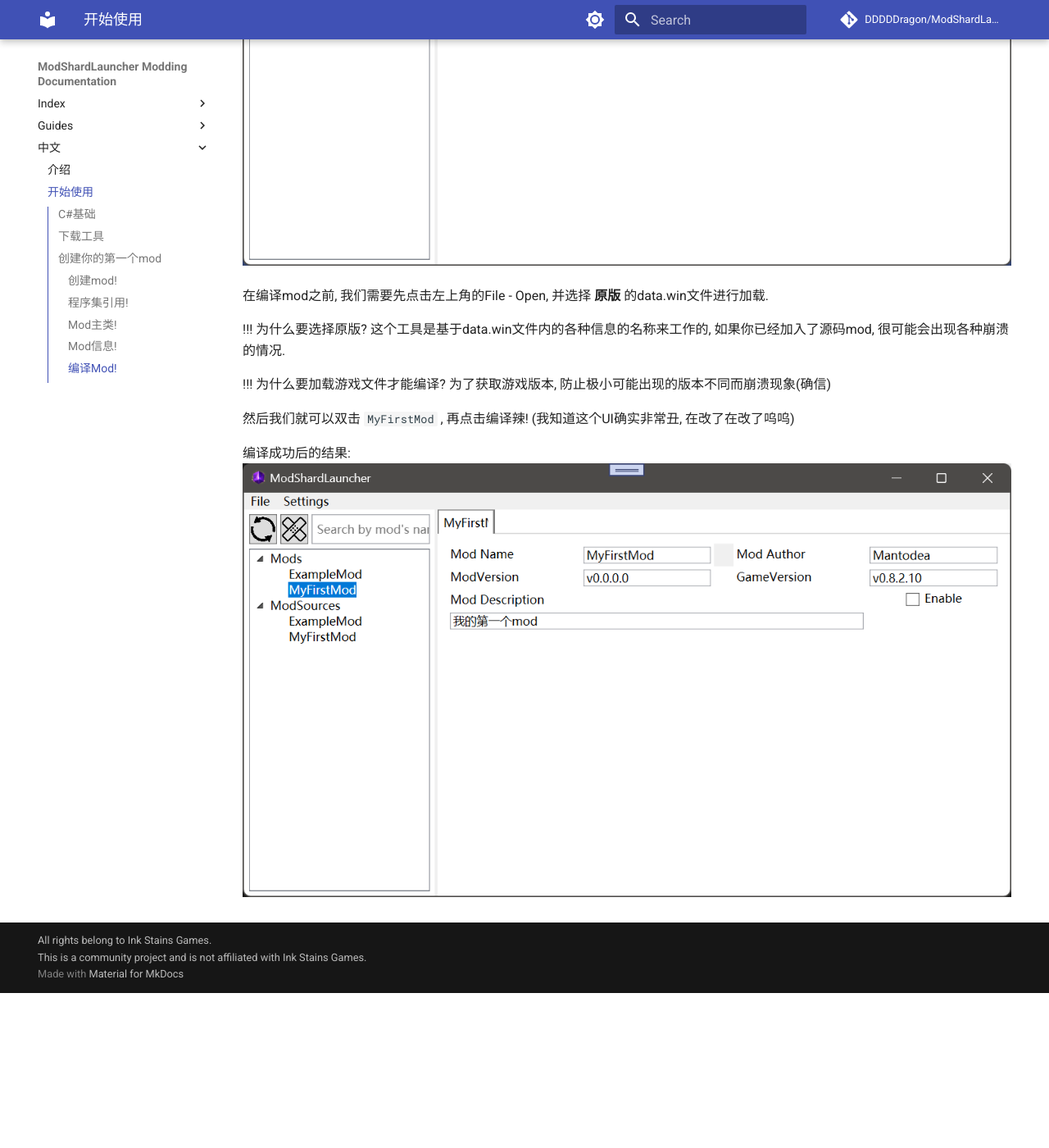
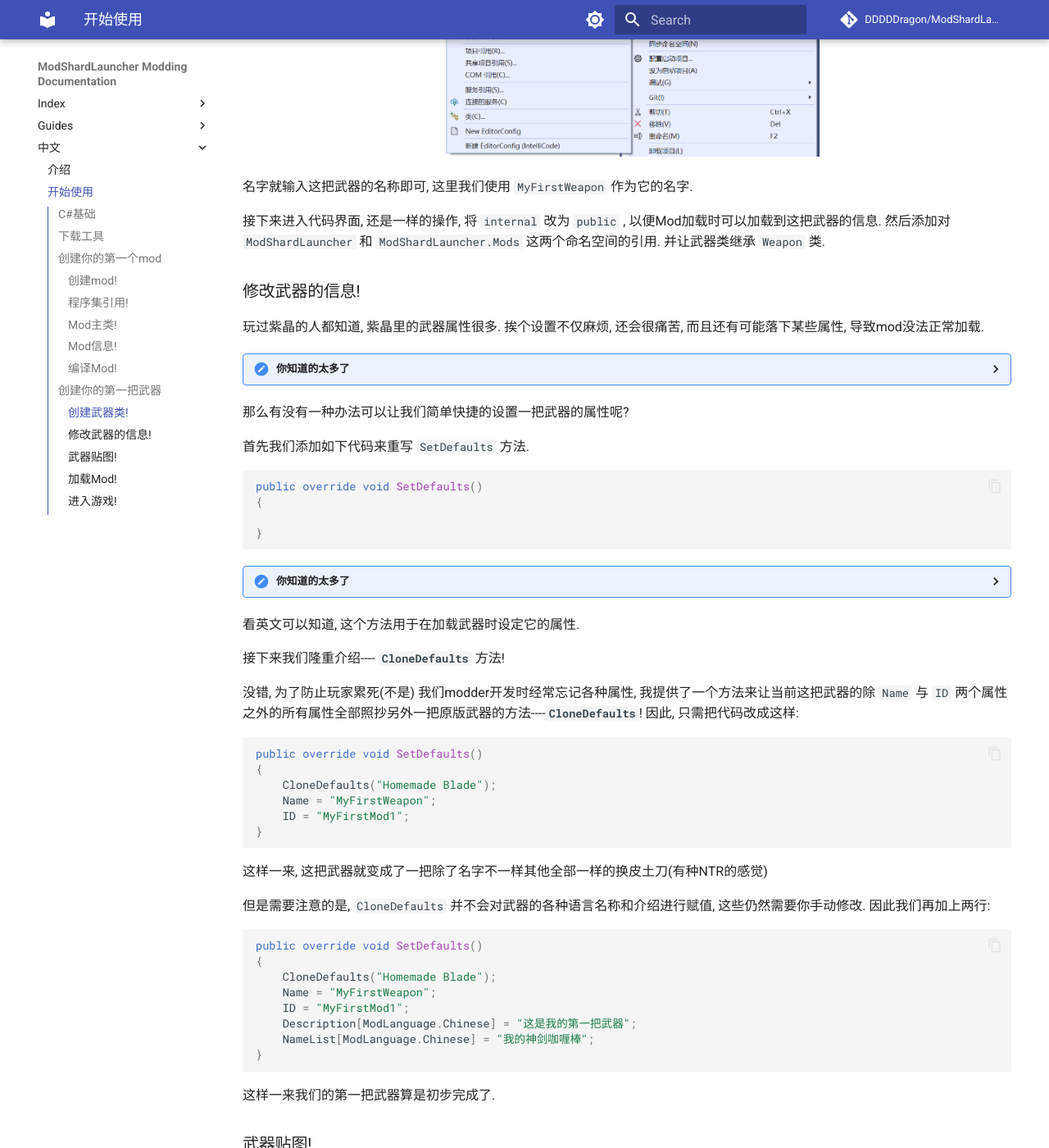
Before and after one commit to ModShardTeam/ModShardLauncher, an MkDocs documentation site: the page built from docs/zh/guides/start-modding.md, in a window 1280 px wide and 1400 px high, scrolled down 5951 px. Shown: the whole window at 82% size. Built offline with MkDocs 1.6.1 and Material for MkDocs 9.7.7, drawn with Linux system fonts in a browser that asks for light colours; comment, search, counter and statistics services are not loaded; before the commit the page ends 7162 px from its top, so only the background shows below that; some of the changed text lies outside the part shown.

Commit message:
Docs Update

````diff
--- a/docs/zh/guides/start-modding.md
+++ b/docs/zh/guides/start-modding.md
@@ -29,36 +31,36 @@
 
 创建mod的方式有很多, 我们先来拿**Visual Studio**举例.
 首先运行VS, 点击创建新项目, 搜索类库并单击下一步. 如图:
-![pic](../../img/create_project_0.png)
+<center><img src="../../img/create_project_0.png" width=50%></center>
 
 然后输入你mod的名字, 选择路径为刚才 **ModShardLauncher.exe** 创建的 Mods 文件夹.
-![pic](../../img/create_project_1.png)
+<center><img src="../../img/create_project_1.png" width=50%></center>
 
 最后选择.Net 6.0即可
-![pic](../../img/create_project_2.png)
+<center><img src="../../img/create_project_2.png" width=50%></center>
 
 ### 程序集引用!
 
 首先我们需要引用工具的程序集, 即Dll文件.
 
 先打开解决方案资源管理器.
-![pic](../../img/mod_0.png)
+<center><img src="../../img/mod_0.png" width=50%></center>
 
 右键依赖项, 并单击添加项目引用.
-![pic](../../img/mod_1.png)
+<center><img src="../../img/mod_1.png" width=50%></center>
 
 点击浏览.
-![pic](../../img/mod_2.png)
+<center><img src="../../img/mod_2.png" width=50%></center>
 
 最后选择ModShardLauncher.dll并点击添加.
-![pic](../../img/mod_3.png)
+<center><img src="../../img/mod_3.png" width=50%></center>
 
 ### Mod主类!
 
 如果你有C#基础, 那你一定对 **类**(Class) 有了解.我们接下来就要创建一个Mod的主类.
 
 创建项目时, VS应该已经为我们创建了一个类, 名字叫做Class1. 我们要做的就是先添加对 `ModShardLauncher` 和 `ModShardLauncher.Mods` 这两个命名空间的引用. 然后将代码改成如下这样:
-![pic](../../img/class_0.png)
+<center><img src="../../img/class_0.png" width=50%></center>
 
 可以看到我们先是把类的访问级别从 `internal` 改为了 `public` , 这样一来Mod加载时就可以读取到这个类. 然后我们把类名改成了 `MyFirstMod` , 并让这个类继承 `Mod` 类.
 
@@ -77,17 +79,123 @@ public override string Description => "我的第一个mod";
 ### 编译Mod!
 
 接下来我们启动**ModShardLauncher**.  可以看到我们的Mod源码已经被加载出来了.
-![pic](../../img/compile_0.png)
+<center><img src="../../img/compile_0.png" width=50%></center>
 
 在编译mod之前, 我们需要先点击左上角的File - Open, 并选择 **原版** 的data.win文件进行加载.
 
-!!! 为什么要选择原版?
+??? reason "为什么要使用原版文件?"
+
     这个工具是基于data.win文件内的各种信息的名称来工作的, 如果你已经加入了源码mod, 很可能会出现各种崩溃的情况.
 
-!!! 为什么要加载游戏文件才能编译?
+??? reason "为什么要加载游戏文件才能编译?"
+
     为了获取游戏版本, 防止极小可能出现的版本不同而崩溃现象(确信)
 
 然后我们就可以双击 `MyFirstMod` , 再点击编译辣! (我知道这个UI确实非常丑, 在改了在改了呜呜)
 
 编译成功后的结果:
-![pic](../../img/compile_1.png)
+<center><img src="../../img/compile_1.png" width=50%></center>
+
+## 创建你的第一把武器
+
+就在刚刚, 你的第一个mod已经成功编译了! 接下来, 让我们为它添加一些看得到的东西吧.
+
+### 创建武器类!
+
+首先点击右侧的解决方案资源管理器, 然后右键你的项目, 点击添加, 最后点击新建项, 如图:
+<center><img src="../../img/weapon_0.png" width=50%></center>
+
+名字就输入这把武器的名称即可, 这里我们使用 `MyFirstWeapon` 作为它的名字.
+
+接下来进入代码界面, 还是一样的操作, 将 `internal` 改为 `public` , 以便Mod加载时可以加载到这把武器的信息. 然后添加对 `ModShardLauncher` 和 `ModShardLauncher.Mods` 这两个命名空间的引用.  并让武器类继承 `Weapon` 类.
+
+### 修改武器的信息!
+
+玩过紫晶的人都知道, 紫晶里的武器属性很多. 挨个设置不仅麻烦, 还会很痛苦, 而且还有可能落下某些属性, 导致mod没法正常加载.
+
+??? why "你知道的太多了"
+    ~~实际上是因为毛子写的代码很傻逼.~~
+
+那么有没有一种办法可以让我们简单快捷的设置一把武器的属性呢?
+
+首先我们添加如下代码来重写 `SetDefaults` 方法.
+```C#
+public override void SetDefaults()
+{
+
+}
+```
+??? why "你知道的太多了"
+    ~~有种tModLoader的风格, 我已经被荼毒了.~~
+
+看英文可以知道, 这个方法用于在加载武器时设定它的属性.
+
+接下来我们隆重介绍---- **`CloneDefaults`** 方法!
+
+没错, 为了防止玩家累死(不是) 我们modder开发时经常忘记各种属性, 我提供了一个方法来让当前这把武器的除 `Name` 与 `ID` 两个属性之外的所有属性全部照抄另外一把原版武器的方法----**`CloneDefaults`**! 因此, 只需把代码改成这样:
+```C#
+public override void SetDefaults()
+{
+    CloneDefaults("Homemade Blade");
+    Name = "MyFirstWeapon";
+    ID = "MyFirstMod1";
+}
+```
+
+这样一来, 这把武器就变成了一把除了名字不一样其他全部一样的换皮土刀(有种NTR的感觉)
+
+但是需要注意的是, `CloneDefaults` 并不会对武器的各种语言名称和介绍进行赋值, 这些仍然需要你手动修改. 因此我们再加上两行:
+
+```C#
+public override void SetDefaults()
+{
+    CloneDefaults("Homemade Blade");
+    Name = "MyFirstWeapon";
+    ID = "MyFirstMod1";
+    Description[ModLanguage.Chinese] = "这是我的第一把武器";
+    NameList[ModLanguage.Chinese] = "我的神剑咖喱棒";
+}
+```
+
+这样一来我们的第一把武器算是初步完成了.
+
+### 武器贴图!
+
+StoneShard做mod最痛苦的一部分就是这里了. 贴图, 一把最基础的武器竟然需要六张贴图, 这无疑增加了modder的工作量.
+
+如果你没得贴图, 你可以使用UTMT对原版的贴图进行导出, 然后放在Mod目录除 `.vs, bin 和 obj` 的任何地方, 打包时会自动将他们打包进data.win的.
+<center><img src="../../img/weapon_1.png" width=50%></center>
+
+如图所示, 从上到下依次是: 人物右手拿武器, 人物左手拿武器, 背包中的武器(有三张的原因是紫晶的武器有破损系统, 如果你不想画, 可以把完整版的武器复制三遍), 掉落的武器.
+
+??? why "注意"
+    武器在背包中的贴图长宽必须是27的倍数, 这是因为紫晶的背包一格为27*27
+
+以上这张图只针对单手武器, 如果是双手武器, 则只需要char而不需要char_left, 因为双手武器只有一种拿取方式.
+
+准备好所有这些东西后, 你就可以再次打开 **ModShardLauncher.exe** 重复之前的编译步骤.
+
+### 加载Mod!
+
+!!! notice "**注意!!!**"
+    有一点很重要, 你需要把工具目录下一个叫做 `ModShard.dll` 的文件移动到游戏的根目录, 他是该工具内置的一个游戏插件. 否则你将无法启动游戏!
+
+最后一步, 也就是加载Mod了, 在你编译完mod之后, 你会发现上方的Mods栏中多出了你的mod, 双击它打开Mod界面, 选择右下角的Enable. 最后点击左上角的X形Patch按钮, 就可以把mod数据打包进你刚才加载的那个原版data.win了. 把打包好的数据随便存在什么地方, 把原版的data.win挪走, 再进入游戏, 就会提示你选择数据文件. 选择我们刚才保存的那个数据文件即可.
+
+### 进入游戏!
+
+打开游戏后, 你会发现打开了一个除游戏之外的窗口, 那是刚才的插件打开的, 它的作用是类似于一个控制台, 可以在游戏过程中运行一些内置函数.
+
+正常进入游戏, 插件内置了一个give函数, 你可以在插件窗口的下方 `Script` 文本框中输入
+```
+give MyFirstWeapon
+```
+来获取刚才那把mod武器.
+
+如果你想用这个功能获取其他武器, 请注意把武器名中的空格改为 `_` , 如:
+```
+give Homemade_Blade
+```
+
+执行了give函数后, 可以发现背包中就多了一把mod武器了.
+<center><img src="../../img/weapon_2.png" width=50%></center>
--- a/mkdocs.yml
+++ b/mkdocs.yml
@@ -47,9 +47,6 @@ markdown_extensions:
       pygments_lang_class: true
   - pymdownx.inlinehilite
   - pymdownx.snippets
-  - pymdownx.emoji:
-      emoji_index: !!python/name:materialx.emoji.twemoji
-      emoji_generator: !!python/name:materialx.emoji.to_svg
   - pymdownx.critic
   - pymdownx.caret
   - pymdownx.keys
````
Also changed, not shown: other parts of docs/zh/guides/start-modding.md (+2 -0 lines), Resources/X.png (deleted), Resources/X_Down.png (deleted), Resources/menu_text.png (deleted), Resources/tabs_left_button.png (deleted), Resources/tabs_right_button.png (deleted), docs/img/weapon_0.png (added), docs/img/weapon_1.png (added), docs/img/weapon_2.png (added), 1 other file.
